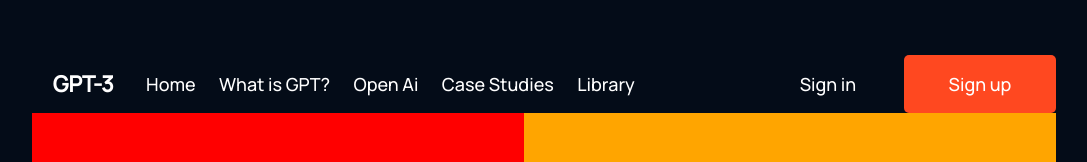
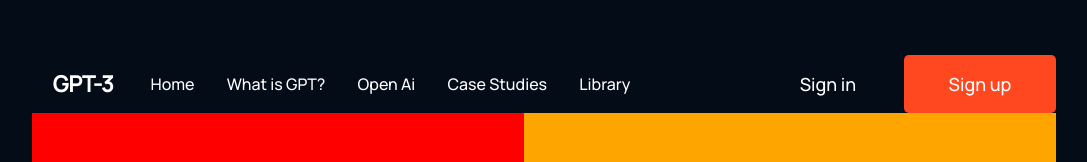
Before and after one commit to lorenzoaniel/gpt3-project, a React (Create React App) app: page / in a window 1280 px wide. Shown: the top 162 px of the page, without its empty margins (96-1183 px from the left). Built offline with nearby package versions, Linux system fonts and the light colour scheme.

Commit message:
Links: styling logic change
injecting style via object variants

```diff
--- a/src/Components/Links/Links.tsx
+++ b/src/Components/Links/Links.tsx
@@ -3,7 +3,7 @@ import styled from "styled-components";
 
 type LinksProps = {
 	linkNameProp?: string;
-	variant: string;
+	variant?: string;
 };
 
 type LinksStyledProps = {
@@ -15,24 +15,26 @@ interface LinksVariantsType {
 }
 
 const Links = (props: LinksProps) => {
-	const { linkNameProp, variant } = props;
+	const { linkNameProp, variant = "default" } = props;
 
 	return <LinksContainer variant={variant}>{linkNameProp}</LinksContainer>;
 };
 
 const LinksVariants: LinksVariantsType = {
+	/* variants of the component can be applied on the 'variant' prop as a string. ex variant={"navStyle"} */
 	LinksContainer: {
-		navStyle: {
-			fontSize: "18px",
-		},
+		default: `` /* default to rely on base style stated on style component */,
+		navStyle: `
+			font-size: 18px,
+		`,
 	},
 };
 
 const LinksContainer = styled.a<LinksStyledProps>`
-	font-size: ${(props) =>
-		LinksVariants.LinksContainer[props.variant as keyof LinksVariantsType].fontSize};
 	color: #ffffff;
 	text-align: center;
+
+	${(props) => LinksVariants.LinksContainer[props.variant as keyof LinksVariantsType]};
 `;
 
 export default Links;
```
